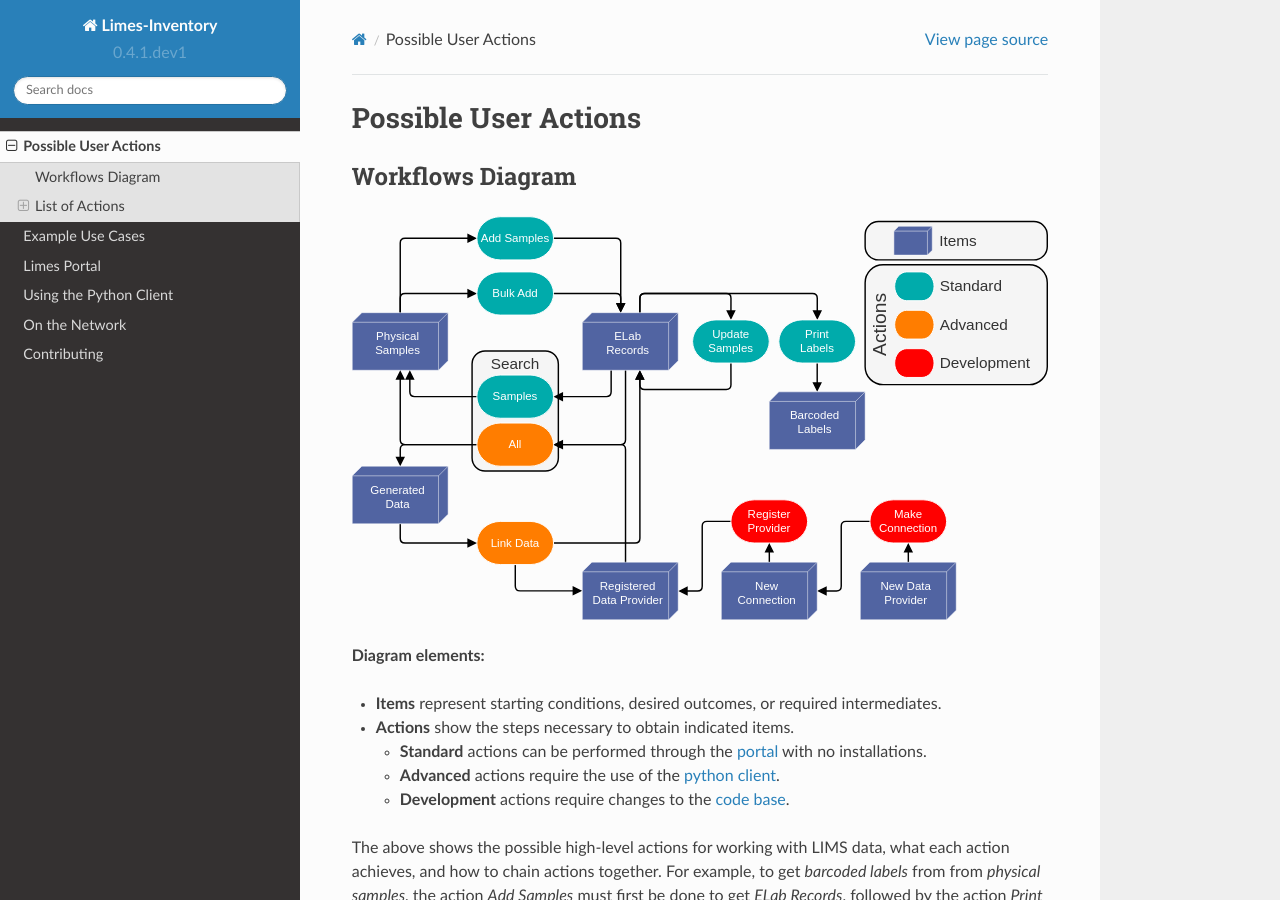
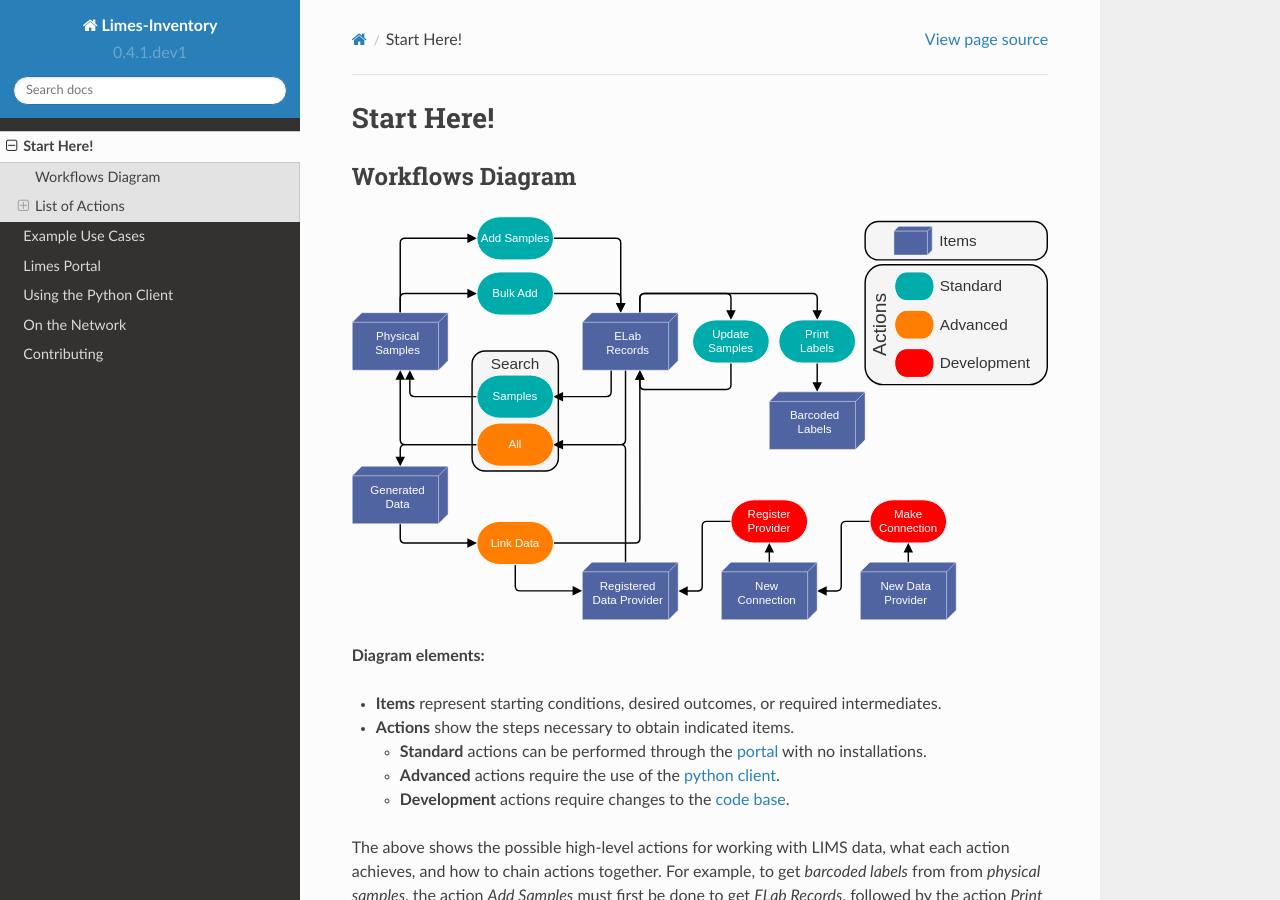
Before and after one commit to Tony-xy-Liu/Limes-docs, a Sphinx documentation site: the page built from docs/source/overview.rst, in a window 1280 px wide and 900 px high. Built offline with Sphinx 7.4.7 and the Read the Docs theme 2.0.0, drawn with Linux system fonts in a browser that asks for light colours.

Commit message:
start here

```diff
--- a/docs/source/overview.rst
+++ b/docs/source/overview.rst
@@ -1,7 +1,7 @@
 .. _over-title:
 
-Possible User Actions
-=====================
+Start Here!
+===========
 
 .. _over-diagram:
 
```
